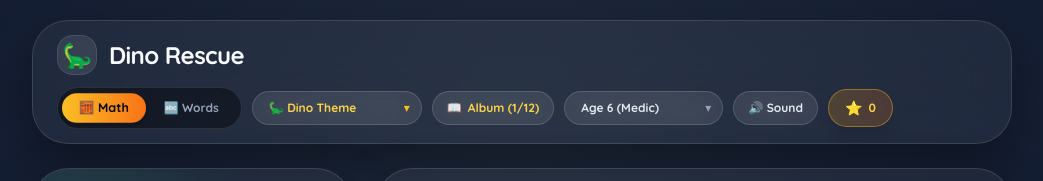
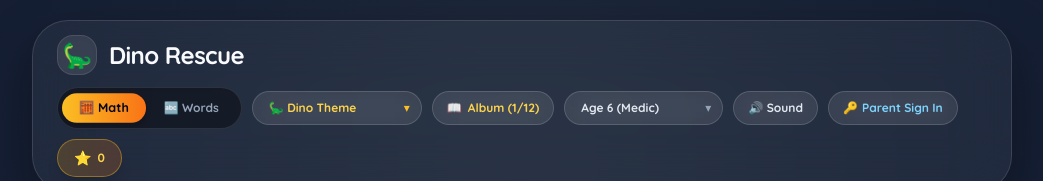
Before and after one commit to shiva-taramani/spark-kids-learning, a Next.js app: page / in a window 1280 px wide. Shown: the top 181 px of the page, without its empty margins (118-1161 px from the left). Built offline with nearby package versions, Linux system fonts and the light colour scheme; no server answers.

Commit message:
Add Parent Sign In button linking to Google OAuth login route

```diff
--- a/components/HeaderNav.tsx
+++ b/components/HeaderNav.tsx
@@ -1,6 +1,8 @@
 'use client';
 
-import React from 'react';
+import React, { useEffect, useState } from 'react';
+import Link from 'next/link';
+import { createClient } from '../lib/supabase/client';
 
 interface HeaderNavProps {
   activeSubject: 'math' | 'words';
@@ -29,6 +31,23 @@ export const HeaderNav: React.FC<HeaderNavProps> = ({
   unlockedCount,
   onOpenAlbum,
 }) => {
+  const [parentEmail, setParentEmail] = useState<string | null>(null);
+
+  useEffect(() => {
+    async function checkUser() {
+      try {
+        const supabase = createClient();
+        const { data } = await supabase.auth.getUser();
+        if (data && data.user) {
+          setParentEmail(data.user.email || 'Logged In');
+        }
+      } catch (e) {
+        console.error(e);
+      }
+    }
+    checkUser();
+  }, []);
+
   return (
     <header className="w-full max-w-[980px] flex justify-between items-center glass-panel px-6 py-3.5 rounded-[36px] mb-6 shadow-2xl flex-wrap gap-3">
       {/* Brand Title */}
@@ -112,6 +131,15 @@ export const HeaderNav: React.FC<HeaderNavProps> = ({
           {soundEnabled ? '🔊 Sound' : '🔇 Mute'}
         </button>
 
+        {/* Parent Google Auth Sign-In Pill */}
+        <Link
+          href="/login"
+          className="glass-pill text-sky-300 font-bold text-xs px-3.5 py-2 rounded-full cursor-pointer hover:scale-105 flex items-center gap-1 border-sky-400/30"
+        >
+          <span>🔑</span>
+          <span>{parentEmail ? 'Parent Account' : 'Parent Sign In'}</span>
+        </Link>
+
         {/* Star Badge */}
         <div className="bg-gradient-to-r from-amber-500/20 to-orange-500/20 border border-amber-400/40 text-amber-300 px-4 py-2 rounded-full font-bold text-xs flex items-center gap-1.5 shadow-lg">
           <span className="text-sm">⭐</span>
```
